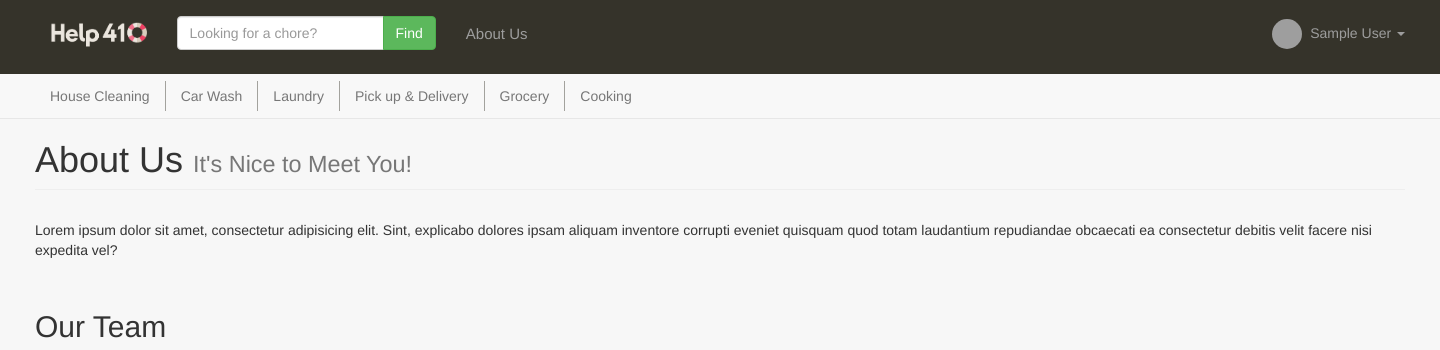
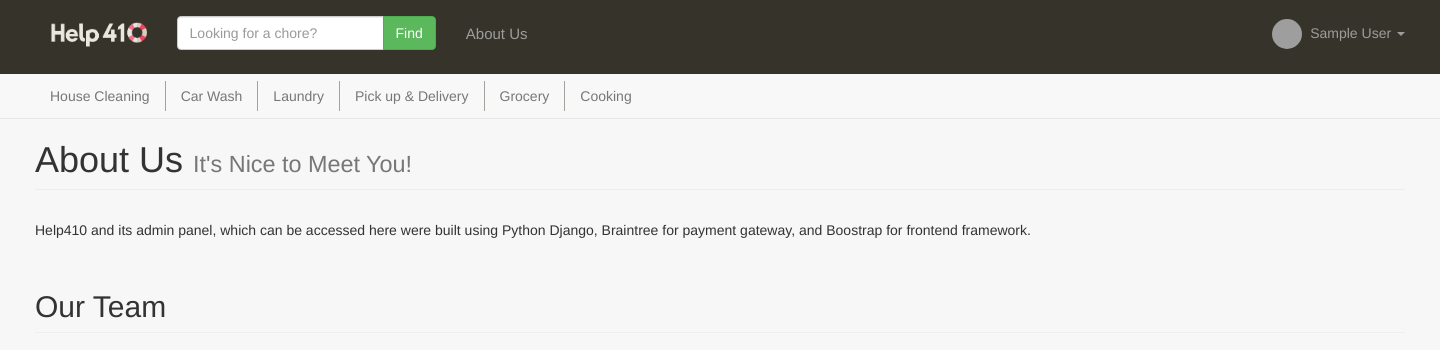
Before and after one commit to mayanovarini/python_help410app, a Django app: template help410/templates/about.html in a window 1440 px wide. Shown: the top 350 px of the page. Run offline with Django 3.2, Linux system fonts and the light colour scheme; the template is opened without the code that fills it, so the values that code supplies are empty; the visitor is signed in with stand-in values (Sample User, id 1); some libraries are stand-ins or nearby versions; grey boxes are pictures that could not be loaded.

Commit message:
update about

```diff
--- a/help410/templates/about.html
+++ b/help410/templates/about.html
@@ -10,7 +10,7 @@
                 <h1 style="margin: 60px 0 30px 0;" class="page-header">About Us
                     <small>It's Nice to Meet You!</small>
                 </h1>
-                <p>Lorem ipsum dolor sit amet, consectetur adipisicing elit. Sint, explicabo dolores ipsam aliquam inventore corrupti eveniet quisquam quod totam laudantium repudiandae obcaecati ea consectetur debitis velit facere nisi expedita vel?</p>
+                <p>Help410 and its admin panel, which can be accessed <a href="https://help410.herokuapp.com/admin" target="_blank">here</a> were built using Python Django, Braintree for payment gateway, and Boostrap for frontend framework.</p>
             </div>
         </div>
 
```
